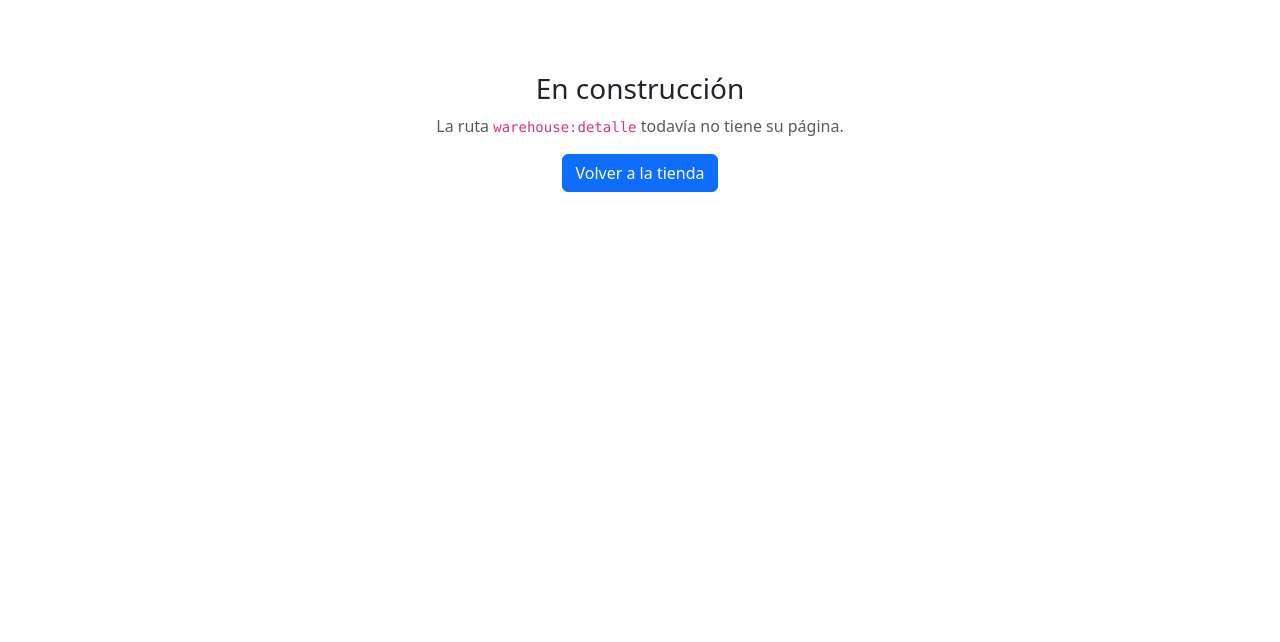
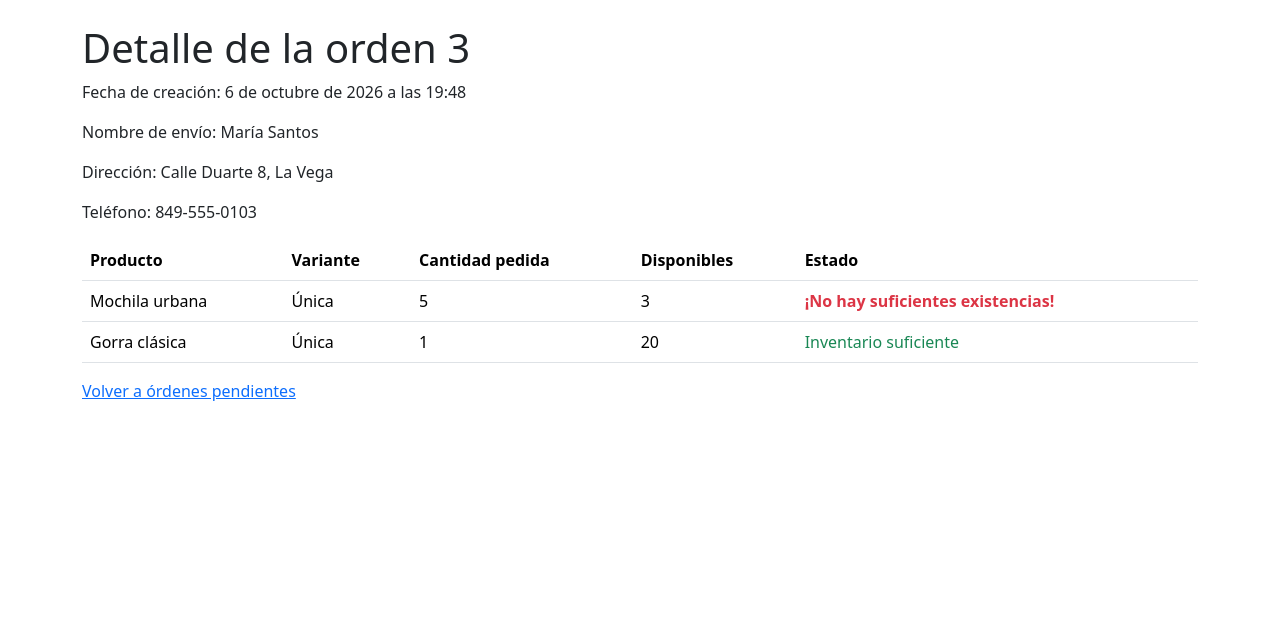
Before and after one commit to vicentealuna/ecommerce-django, a Django app: page /almacen/orden/3/ in a window 1280 px wide. Shown: the part 56-698 px from the top of the page. Run offline with Django 5.2, Linux system fonts and the light colour scheme; data comes from the database, SQL or seed files in the repository.

Commit message:
F-03: agrega detalle de orden con inventario disponible

```diff
--- /dev/null
+++ b/apps/warehouse/templates/warehouse/detalle.html
@@ -0,0 +1,62 @@
+{% extends 'base.html' %}
+
+{% block titulo %}Detalle de la orden{% endblock %}
+
+{% block contenido %}
+{# Identificar la orden que se está consultando. #}
+<h1>Detalle de la orden {{ orden.pk }}</h1>
+
+{# Mostrar la fecha y los datos de envío de la orden. #}
+<p>Fecha de creación: {{ orden.fecha_creacion }}</p>
+<p>Nombre de envío: {{ orden.nombre_envio }}</p>
+<p>Dirección: {{ orden.direccion_envio }}</p>
+<p>Teléfono: {{ orden.telefono }}</p>
+
+{# Permitir el desplazamiento de la tabla si no cabe en una pantalla pequeña. #}
+<div class="table-responsive">
+    <table class="table">
+        {# Identificar el contenido de las cinco columnas. #}
+        <thead>
+            <tr>
+                <th scope="col">Producto</th>
+                <th scope="col">Variante</th>
+                <th scope="col">Cantidad pedida</th>
+                <th scope="col">Disponibles</th>
+                <th scope="col">Estado</th>
+            </tr>
+        </thead>
+
+        {# Crear una fila por cada artículo de la orden. #}
+        <tbody>
+            {% for item in items %}
+                <tr>
+                    <td>{{ item.variante.producto.nombre }}</td>
+                    <td>{{ item.variante.nombre }}</td>
+                    <td>{{ item.cantidad }}</td>
+
+                    {# Usar cero cuando la variante no tiene registro de inventario. #}
+                    <td>{{ item.variante.stock.cantidad|default_if_none:0 }}</td>
+
+                    {# Comparar la cantidad pedida con las existencias disponibles. #}
+                    <td>
+                        {% if item.cantidad > item.variante.stock.cantidad|default_if_none:0 %}
+                            <strong class="text-danger">¡No hay suficientes existencias!</strong>
+                        {% else %}
+                            <span class="text-success">Inventario suficiente</span>
+                        {% endif %}
+                    </td>
+                </tr>
+            {% empty %}
+                {# Ocupar las cinco columnas cuando la orden no tiene artículos. #}
+                <tr>
+                    <td colspan="5">No hay productos en esta orden.</td>
+                </tr>
+            {% endfor %}
+        </tbody>
+    </table>
+</div>
+
+{# Regresar a la lista de órdenes pendientes. #}
+<a href="{% url 'warehouse:lista' %}">Volver a órdenes pendientes</a>
+
+{% endblock %}
--- a/apps/warehouse/urls.py
+++ b/apps/warehouse/urls.py
@@ -4,11 +4,14 @@ from config.views import en_construccion
 
 from . import views
 
+# Identificar estas rutas al usar la etiqueta url en las plantillas.
 app_name = 'warehouse'
 
-# Mostrar las órdenes pendientes en la página principal del almacén.
 urlpatterns = [
+    # Mostrar la lista de órdenes pendientes.
     path('', views.lista, name='lista'),
-    path('orden/<int:orden_id>/', en_construccion, name='detalle'),
+    # Consultar una orden usando el identificador recibido en la URL.
+    path('orden/<int:orden_id>/', views.detalle, name='detalle'),
+    # Reservar la ruta del despacho hasta implementar su lógica.
     path('orden/<int:orden_id>/despachar/', en_construccion, name='despachar'),
 ]
--- a/apps/warehouse/views.py
+++ b/apps/warehouse/views.py
@@ -1,14 +1,35 @@
-from django.shortcuts import render
+from django.db.models import Sum
+from django.shortcuts import get_object_or_404, render
 
 from apps.orders.models import Orden
 
-# Create your views here.
 
 def lista(request):
     """Muestra las órdenes pendientes de despacho."""
-        # Obtener únicamente las órdenes listas para despachar.
+
+    # Obtener únicamente las órdenes listas para despachar.
     ordenes = Orden.objects.filter(estado=Orden.Estado.READY_TO_SHIP)
-        # Atender primero las órdenes más antiguas.
+
+    # Sumar las cantidades de los artículos de cada orden.
+    ordenes = ordenes.annotate(cantidad_articulos=Sum('items__cantidad', default=0))
+
+    # Atender primero las órdenes más antiguas.
     ordenes = ordenes.order_by('fecha_creacion')
-        # Entregar las órdenes a la plantilla del almacén.
-    return render(request, 'warehouse/lista.html',{'ordenes' : ordenes,})
+
+    # Entregar las órdenes a la plantilla del almacén.
+    return render(request, 'warehouse/lista.html', {'ordenes': ordenes})
+
+def detalle(request, orden_id):
+    """Muestra los detalles de una orden específica."""
+
+    # Buscar la orden o responder con 404 si no existe.
+    orden = get_object_or_404(Orden, id=orden_id)
+
+    # Obtener los artículos con su variante, producto e inventario en una consulta.
+    items = orden.items.select_related('variante__producto', 'variante__stock')
+
+    # Entregar los datos de envío y los artículos a la plantilla de detalle.
+    return render(request, 'warehouse/detalle.html', {
+        'orden': orden,
+        'items': items,
+    })
```
Also changed, not shown: apps/warehouse/templates/warehouse/lista.html (+9 -4 lines).
